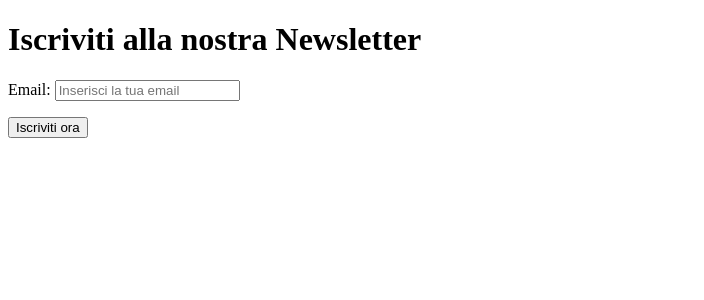
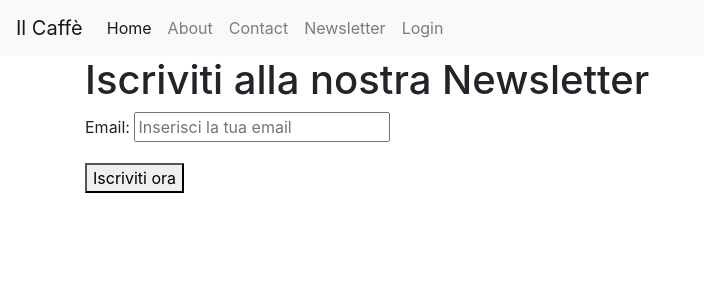
Before and after one commit to ilkamyz/ilcaffeimf, a Django app: page /newsletter/ in a window 1280 px wide. Shown: the top 300 px of the page, without its empty margins (0-704 px from the left). Run offline with Django 5.2, Linux system fonts and the light colour scheme; some libraries are stand-ins or nearby versions.

Commit message:
Sistemazione pagine di login e newsletter
ho un pò sistemato lo stile aggiungendo la navbar e sistemando i link in alto

```diff
--- a/Giornalino/giornalino/account/templates/base.html
+++ b/Giornalino/giornalino/account/templates/base.html
@@ -1,5 +1,5 @@
 <!DOCTYPE html>
-<html lang="en">
+<html lang="it">
   <head>
     <meta charset="UTF-8" />
     <meta name="viewport" content="width=device-width, initial-scale=1.0" />
@@ -33,7 +33,7 @@
             <a class="nav-link" href="/newsletter">Newsletter</a>
           </li>
           <li class="nav-item">
-            <a class="nav-link" href="#">Login</a>
+            <a class="nav-link" href="/registrati">Login</a>
           </li>
         </ul>
       </div>
--- a/Giornalino/giornalino/articoli/templates/base.html
+++ b/Giornalino/giornalino/articoli/templates/base.html
@@ -1,5 +1,5 @@
 <!DOCTYPE html>
-<html lang="en">
+<html lang="it">
   <head>
     <meta charset="UTF-8" />
     <meta name="viewport" content="width=device-width, initial-scale=1.0" />
--- a/Giornalino/giornalino/articoli/templates/dettaglio_articolo.html
+++ b/Giornalino/giornalino/articoli/templates/dettaglio_articolo.html
@@ -1,5 +1,5 @@
 <!DOCTYPE html>
-<html lang="en">
+<html lang="it">
 
 <head>
     <meta charset="UTF-8">
--- a/Giornalino/giornalino/articoli/templates/lista_articoli.html
+++ b/Giornalino/giornalino/articoli/templates/lista_articoli.html
@@ -65,6 +65,7 @@
             </ul>
         </div>
     </nav>
+
     <div class="container">{% block content %} {% endblock %}</div>
     <script src="https://code.jquery.com/jquery-3.3.1.slim.min.js"></script>
     <script src="https://stackpath.bootstrapcdn.com/bootstrap/4.3.1/js/bootstrap.bundle.min.js"></script>
--- a/Giornalino/giornalino/newsletter/templates/base.html
+++ b/Giornalino/giornalino/newsletter/templates/base.html
@@ -1,5 +1,5 @@
 <!DOCTYPE html>
-<html lang="en">
+<html lang="it">
   <head>
     <meta charset="UTF-8" />
     <meta name="viewport" content="width=device-width, initial-scale=1.0" />
--- a/Giornalino/giornalino/newsletter/templates/iscrizione.html
+++ b/Giornalino/giornalino/newsletter/templates/iscrizione.html
@@ -1,10 +1,44 @@
 <!DOCTYPE html>
-<html lang="en">
+<html lang="it">
 <head>
     <meta charset="UTF-8">
+    <meta name="viewport" content="width=device-width, initial-scale=1.0">
     <title>Iscriviti alla Newsletter</title>
+    <link href="https://cdnjs.cloudflare.com/ajax/libs/font-awesome/6.5.1/css/all.min.css" rel="stylesheet">
+    <link rel="stylesheet" href="https://stackpath.bootstrapcdn.com/bootstrap/4.3.1/css/bootstrap.min.css"
+        rel="stylesheet" />
 </head>
 <body>
+    <nav class="navbar navbar-expand-lg navbar-light bg-light">
+        <a class="navbar-brand" href="#">
+            {% block nomesito %}
+            Il Caffè
+            {% endblock %}
+        </a>
+        <button class="navbar-toggler" type="button" data-toggle="collapse" data-target="#navbarNav"
+            aria-controls="navbarNav" aria-expanded="false" aria-label="Toggle navigation"><span
+                class="navbar-toggler-icon"></span></button>
+        <div class="collapse navbar-collapse" id="navbarNav">
+            <ul class="navbar-nav">
+                <li class="nav-item active">
+                    <a class="nav-link" href="#">Home</a>
+                </li>
+                <li class="nav-item">
+                    <a class="nav-link" href="#">About</a>
+                </li>
+                <li class="nav-item">
+                    <a class="nav-link" href="#">Contact</a>
+                </li>
+                <li class="nav-item">
+                    <a class="nav-link" href="/newsletter/">Newsletter</a>
+                </li>
+                <li class="nav-item">
+                    <a class="nav-link" href="/registrati/">Login</a>
+                </li>
+            </ul>
+        </div>
+    </nav>
+    <div class="container">
     <h1>Iscriviti alla nostra Newsletter</h1>
     <form method="POST">
         {% csrf_token %}
```
Also changed, not shown: Giornalino/giornalino/account/templates/Registrati.html (+34 -1 lines), Giornalino/giornalino/account/templates/accedi.html (+34 -2 lines), Giornalino/giornalino/db.sqlite3.
